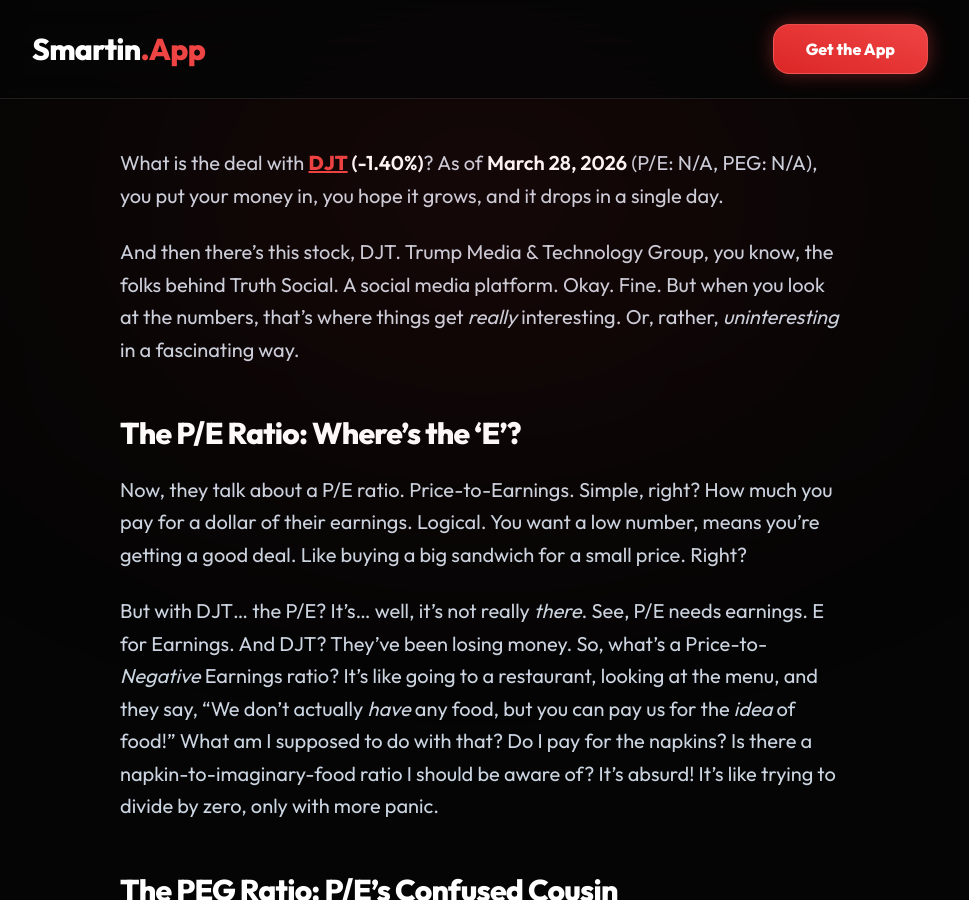
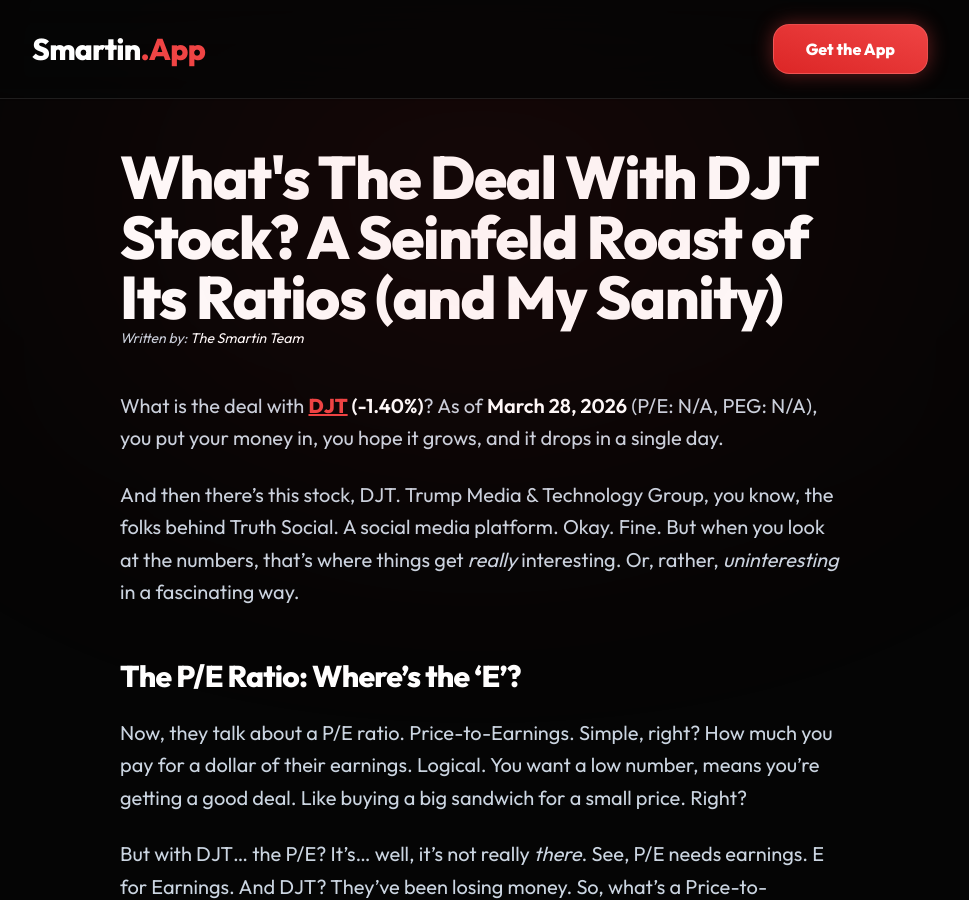
Before and after one commit to sivi29y/smartin-privacy, a Jekyll site: the page built from _posts/2026-03-25-djt-roast-jerry.md, in a window 1280 px wide and 900 px high. Shown: the whole window, without its empty margins (160-1129 px from the left). Built offline with Jekyll 4.4.1, drawn with Linux system fonts in a browser that asks for light colours; nearby versions of some CDN libraries.

Commit message:
Refine blog byline logic with fallback to Smartin Team for existing posts

```diff
--- a/_layouts/post.html
+++ b/_layouts/post.html
@@ -144,6 +144,16 @@
             prose-a:text-smart-primary prose-a:font-bold hover:prose-a:text-smart-accent
             prose-p:leading-relaxed prose-p:text-slate-300
             prose-li:text-slate-300">
+            {% if page.url contains '/blog/' %}
+            <h1>{{ page.title }}</h1>
+            <p class="text-sm text-slate-400 italic -mt-10 mb-10">
+                {% if page.author %}
+                Written by: <span class="text-white">{{ page.author }}</span> from the Smartin Team
+                {% else %}
+                Written by: <span class="text-white">The Smartin Team</span>
+                {% endif %}
+            </p>
+            {% endif %}
             {{ content }}
         </article>
 
--- a/scripts/autonomous_sprint.py
+++ b/scripts/autonomous_sprint.py
@@ -64,6 +64,7 @@
 selected_stock = random.choice(available_stocks)
 selected_persona = random.choice(available_personas)
 short_persona_name = selected_persona.split()[0].lower()
+selected_author = selected_persona.split()[0].capitalize()
 
 # Load Centralized Instructions
 instructions_path = os.path.join(os.path.dirname(__file__), "blog_instructions.md")
@@ -96,7 +97,7 @@
 Remember to briefly explain {selected_stock}, roast its P/E and PEG ratios.
 Must follow the H2/H3 'Golden Rule' from the instructions.
 Must include 1-3 internal links from the instruction targets.
-Must start with Jekyll YAML frontmatter containing: layout: post, title, description, keywords (use the Target_Keyword from the instructions), and permalink: {permalink}.
+Must start with Jekyll YAML frontmatter containing: layout: post, title, author: {selected_author}, description, keywords (use the Target_Keyword from the instructions), and permalink: {permalink}.
 Must include the following call to action line at the bottom, integrating the 'Smartin_App_Pitch' from your selected SEO row:
 👉 **[Download Smartin: Quick Stock Ratings on the App Store today](https://apps.apple.com/il/app/smartin-quick-stock-ratings/id6755475652)**>
 """
--- a/scripts/market_forecast.py
+++ b/scripts/market_forecast.py
@@ -66,6 +66,7 @@
 
 market_data = get_market_data()
 persona_desc, persona_slug = select_persona_dynamic()
+selected_author = persona_slug.split("-")[0].capitalize()
 
 # Load Centralized Instructions
 instructions_path = os.path.join(os.path.dirname(__file__), "blog_instructions.md")
@@ -101,7 +102,7 @@
 Analyze the trends.
 Must follow the H2/H3 'Golden Rule' from the instructions.
 Must include 1-3 internal links from the instruction targets.
-Must start with Jekyll YAML frontmatter containing: layout: post, title, description, keywords (use the Target_Keyword from the instructions), and permalink: {permalink}.
+Must start with Jekyll YAML frontmatter containing: layout: post, title, author: {selected_author}, description, keywords (use the Target_Keyword from the instructions), and permalink: {permalink}.
 Must include the following call to action line at the bottom, integrating the 'Smartin_App_Pitch' from your selected SEO row:
 👉 **[Download Smartin: Quick Stock Ratings on the App Store today](https://apps.apple.com/il/app/smartin-quick-stock-ratings/id6755475652)**>
 """
--- a/scripts/weekly_performance.py
+++ b/scripts/weekly_performance.py
@@ -64,6 +64,7 @@
 
 weekly_data = get_weekly_data()
 persona_desc, persona_slug = select_persona_dynamic()
+selected_author = persona_slug.split("-")[0].capitalize()
 
 # Load Centralized Instructions
 instructions_path = os.path.join(os.path.dirname(__file__), "blog_instructions.md")
@@ -98,7 +99,7 @@
 Summarize the week.
 Must follow the H2/H3 'Golden Rule' from the instructions.
 Must include 1-3 internal links from the instruction targets.
-Must start with Jekyll YAML frontmatter containing: layout: post, title, description, keywords (use the Target_Keyword from the instructions), and permalink: {permalink}.
+Must start with Jekyll YAML frontmatter containing: layout: post, title, author: {selected_author}, description, keywords (use the Target_Keyword from the instructions), and permalink: {permalink}.
 Must include the following call to action line at the bottom, integrating the 'Smartin_App_Pitch' from your selected SEO row:
 👉 **[Download Smartin: Quick Stock Ratings on the App Store today](https://apps.apple.com/il/app/smartin-quick-stock-ratings/id6755475652)**>
 """
```
